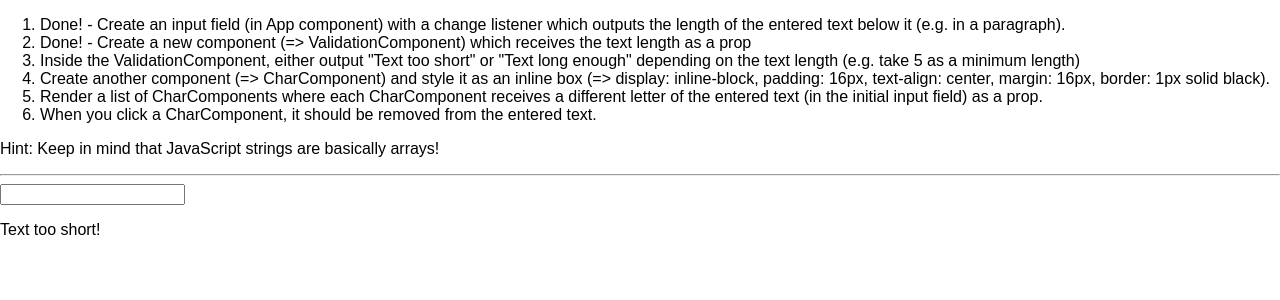
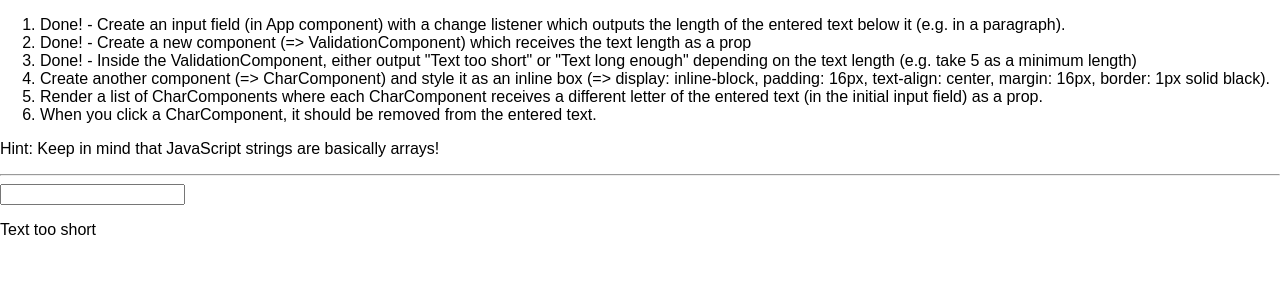
Before and after one commit to W3AI/react-solver-template, a React (Create React App) app: page / in a window 1280 px wide. Shown: the top 300 px of the page. Built offline with nearby package versions, Linux system fonts and the light colour scheme.

Commit message:
done 3 with recommended conditional approach and var show

```diff
--- a/src/App.js
+++ b/src/App.js
@@ -19,7 +19,7 @@ class App extends Component {
                 <ol>
                     <li>Done! - Create an input field (in App component) with a change listener which outputs the length of the entered text below it (e.g. in a paragraph).</li>
                     <li>Done! - Create a new component (=> ValidationComponent) which receives the text length as a prop</li>
-                    <li>Inside the ValidationComponent, either output "Text too short" or "Text long enough" depending on the text length (e.g. take 5 as a minimum length)</li>
+                    <li>Done! - Inside the ValidationComponent, either output "Text too short" or "Text long enough" depending on the text length (e.g. take 5 as a minimum length)</li>
                     <li>Create another component (=> CharComponent) and style it as an inline box (=> display: inline-block, padding: 16px, text-align: center, margin: 16px, border: 1px solid black).</li>
                     <li>Render a list of CharComponents where each CharComponent receives a different letter of the entered text (in the initial input field) as a prop.</li>
                     <li>When you click a CharComponent, it should be removed from the entered text.</li>
--- a/src/Validation/Validation.js
+++ b/src/Validation/Validation.js
@@ -1,12 +1,17 @@
 import React from 'react';
 
 const validation = (props) => {
+
+    let validationMessage = 'Text long enough';
+
+    if (props.inputLength <= 5) {
+        validationMessage = 'Text too short';
+    }
+
     return (
         <div>
             {
-                props.inputLength > 5 ?
-                <p>Text long enough</p> :
-                <p>Text too short!</p>
+                <p>{validationMessage}</p>
             }
 
         </div>
```
